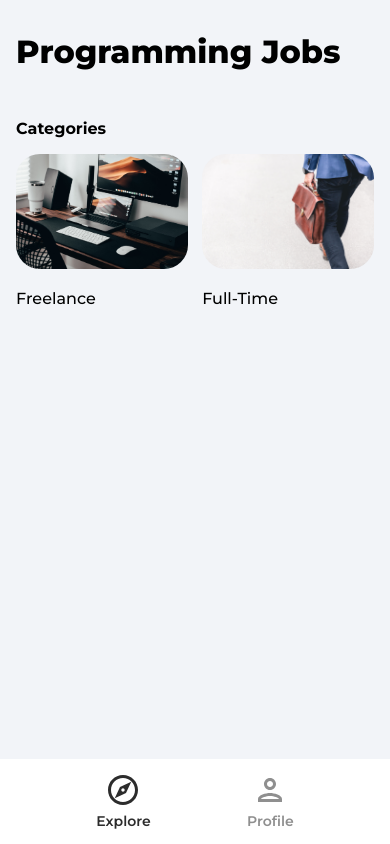
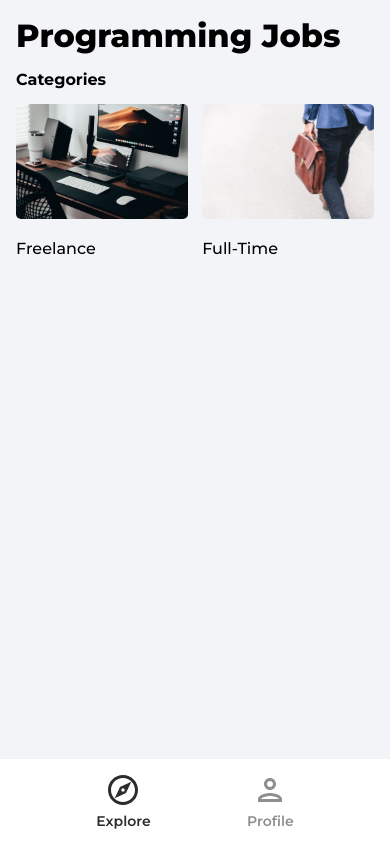
Before and after one commit to Dimterion/Posts-app, a React (Create React App) app: page / in a window 390 px wide. Built offline with nearby package versions, Linux system fonts and the light colour scheme; no server answers; the database is empty.

Commit message:
Styling adjustments for small screens.

```diff
--- a/src/index.css
+++ b/src/index.css
@@ -144,6 +144,7 @@ button {
 .pageHeader {
   font-size: 2rem;
   font-weight: 800;
+  margin: 15px auto;
 }
 
 .navbar {
@@ -325,10 +326,11 @@ button {
 .exploreHeading,
 .exploreCategoryHeading {
   font-weight: 700;
+  margin: 5px auto;
 }
 
 .exploreCategoryHeading {
-  margin-top: 3rem;
+  margin: 15px auto;
 }
 
 .swiper {
@@ -392,7 +394,7 @@ span.swiper-pagination-bullet {
   min-height: 115px;
   height: 15vw;
   width: 100%;
-  border-radius: 1.5rem;
+  border-radius: 5px;
   object-fit: cover;
   margin: 0 auto;
 }
```
